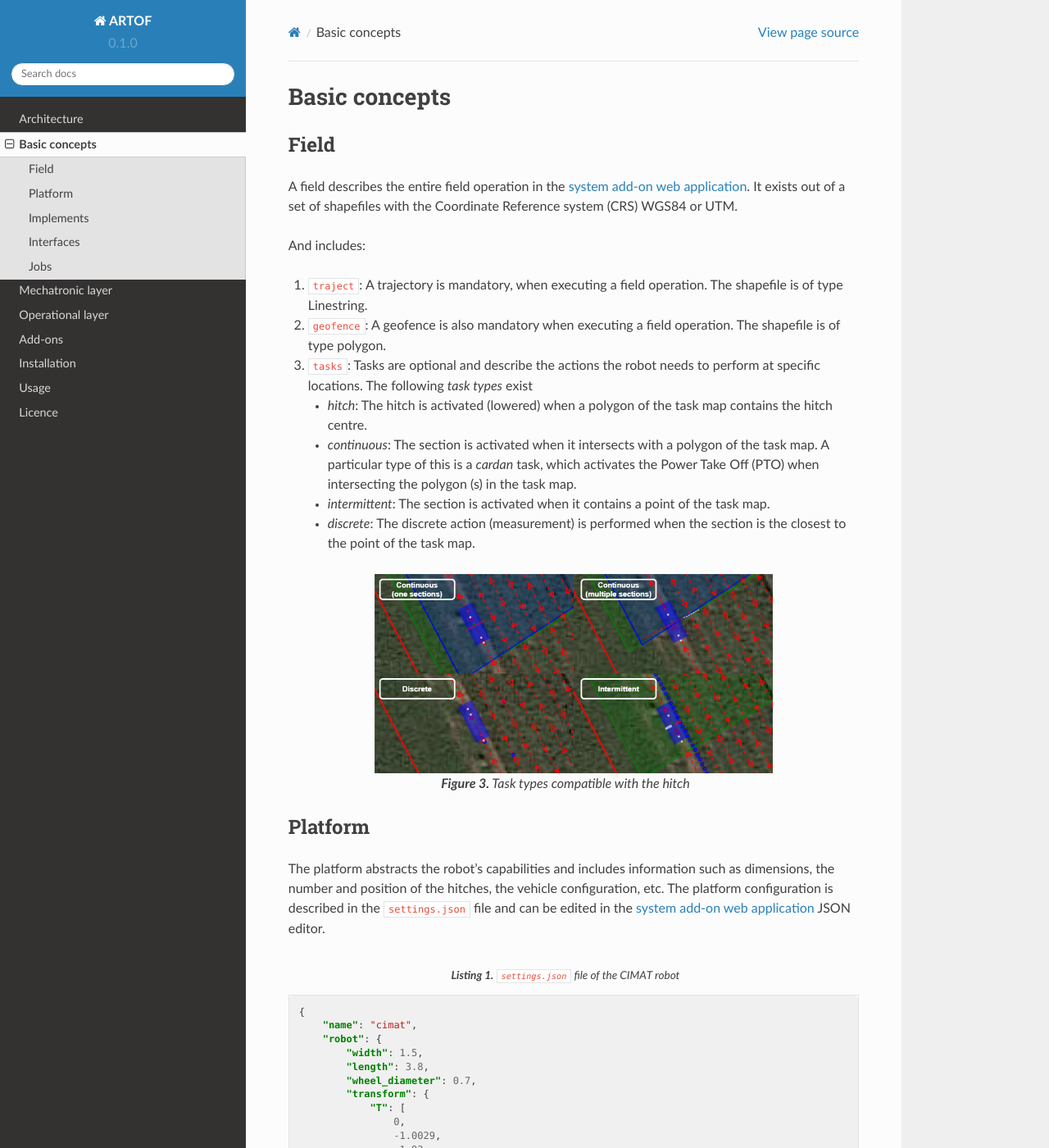
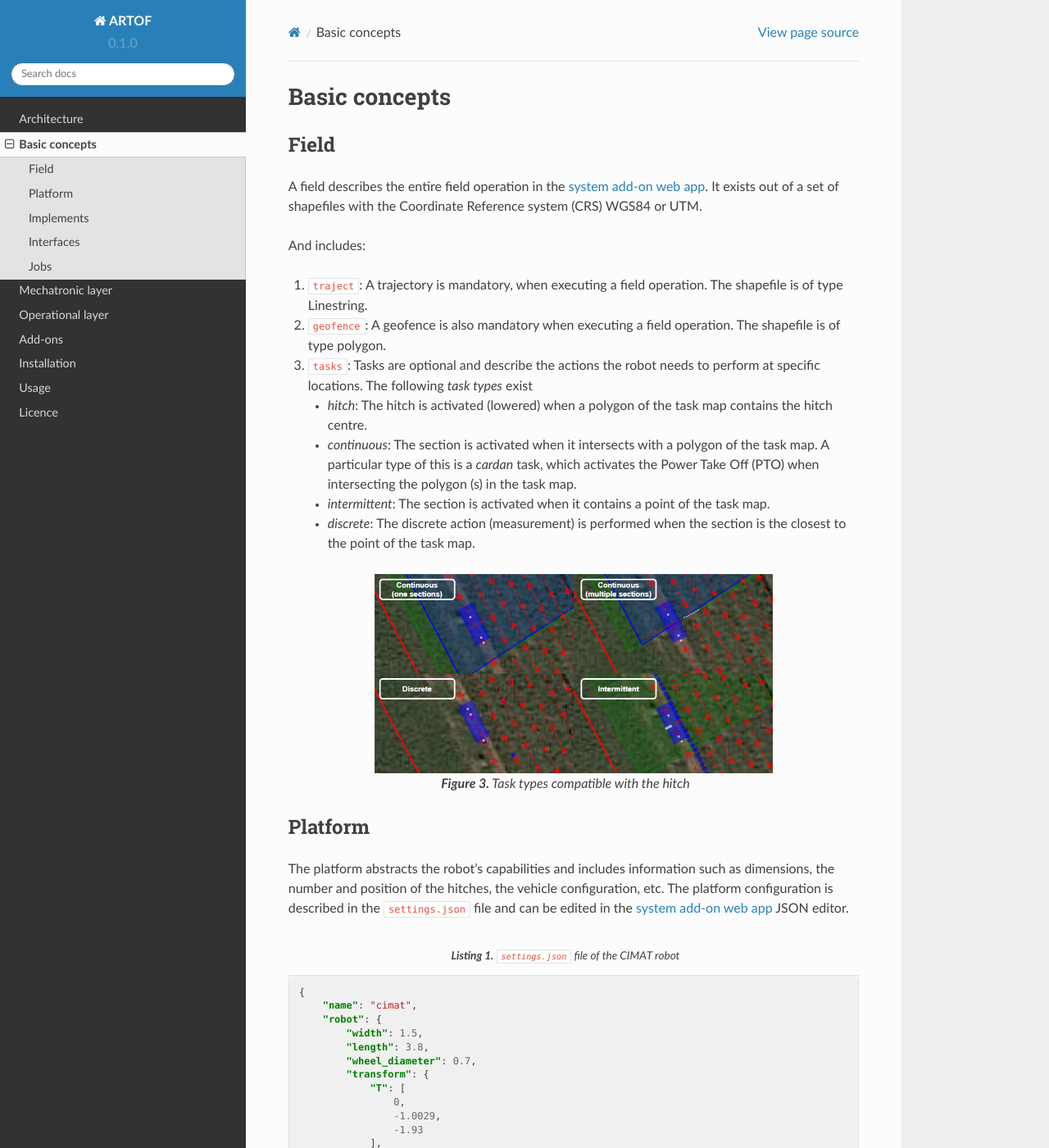
Before and after one commit to artof-ilvo/artof-ilvo.github.io, a Sphinx documentation site: the page built from docs/source/basic-concepts.rst, in a window 1280 px wide and 1400 px high. Shown: the whole window at 82% size. Built offline with Sphinx 7.4.7 and the Read the Docs theme 2.0.0, drawn with Linux system fonts in a browser that asks for light colours; some of the changed text lies outside the part shown.

```diff
--- a/docs/source/architecture.rst
+++ b/docs/source/architecture.rst
@@ -17,7 +17,7 @@
 #. The **operational layer** provided the functionality related to real-time autonomous task map execution based on GNSS navigation.
 #. The **add-ons** run in docker containers and provide additional functionality. The system is shipped with
 
-   + The *system add-on* provides a web page for user interaction.
+   + The *system add-on* provides a web app for user interaction.
    + The *node-red add-on* provides flow programming functionality, used for logging and implement interaction.
 
 Communication
--- a/docs/source/basic-concepts.rst
+++ b/docs/source/basic-concepts.rst
@@ -1,10 +1,13 @@
+
+.. _basic_concepts:
+
 Basic concepts
 ==============
 
 Field
 -----
 
-A field describes the entire field operation in the :ref:`system add-on web application <addon_system>`.
+A field describes the entire field operation in the :ref:`system add-on web app <addon_system>`.
 It exists out of a set of shapefiles with the Coordinate Reference system (CRS) WGS84 or UTM.
 
 And includes:
@@ -27,10 +30,12 @@
 
    **Figure 3.** Task types compatible with the hitch
 
+.. _basic_concepts_platform:
+
 Platform
 --------
 The platform abstracts the robot's capabilities and includes information such as dimensions, the number and position of the hitches, the vehicle configuration, etc.
-The platform configuration is described in the ``settings.json`` file and can be edited in the :ref:`system add-on web application <addon_system>` JSON editor.
+The platform configuration is described in the ``settings.json`` file and can be edited in the :ref:`system add-on web app <addon_system>` JSON editor.
 
 .. literalinclude:: files/configuration/settings.json
    :language: JSON
@@ -122,7 +127,7 @@
 Implements
 ----------
 
-The implement configuration is described in ``<implement-name>.json`` files and can be edited in the :ref:`system add-on web application <addon_system>` JSON editor.
+The implement configuration is described in ``<implement-name>.json`` files and can be edited in the :ref:`system add-on web app <addon_system>` JSON editor.
 
 The fields in the ``<implement-name>.json`` file are:
 
@@ -152,13 +157,13 @@
 
 
 
-.. _layer_interface:
+.. _basic_concepts_interfaces:
 
 Interfaces
 ----------
 
 The `config.json` file describes the system's Redis variables and the *mechatronic/operational layer interface configuration*.
-The configuration files can be edited in the :ref:`system add-on web application <addon_system>` JSON editor.
+The configuration files can be edited in the :ref:`system add-on web app <addon_system>` JSON editor.
 
 .. literalinclude:: files/configuration/config.json
    :language: JSON
--- a/docs/source/index.rst
+++ b/docs/source/index.rst
@@ -283,6 +283,7 @@
 Scientific publications
 -----------------------
 
+*<Coming soon>*
 
 Contents
 --------
--- a/docs/source/mechatronic-layer.rst
+++ b/docs/source/mechatronic-layer.rst
@@ -57,8 +57,8 @@
 
 .. note::
 
-   All safety measures must be implemented within the mechatronic layer by national legislation.
-   The operational layer does not include safety features and should only be used on products approved for autonomous operation by national legislation.
+   All safety measures must be implemented within the mechatronic layer.
+   The operational layer does not include safety features and should only be used on products approved for autonomous operation in accordance with national legislation.
 
 
 Safety state diagram
```
Also changed, not shown: other parts of docs/source/architecture.rst (+1 -1 lines), docs/source/operational-layer.rst (+91 -10 lines), docs/source/images/fig_fsm_navigation_controller.png (added), docs/source/images/fig_navigation_4wdw4s_controller.png (added).
